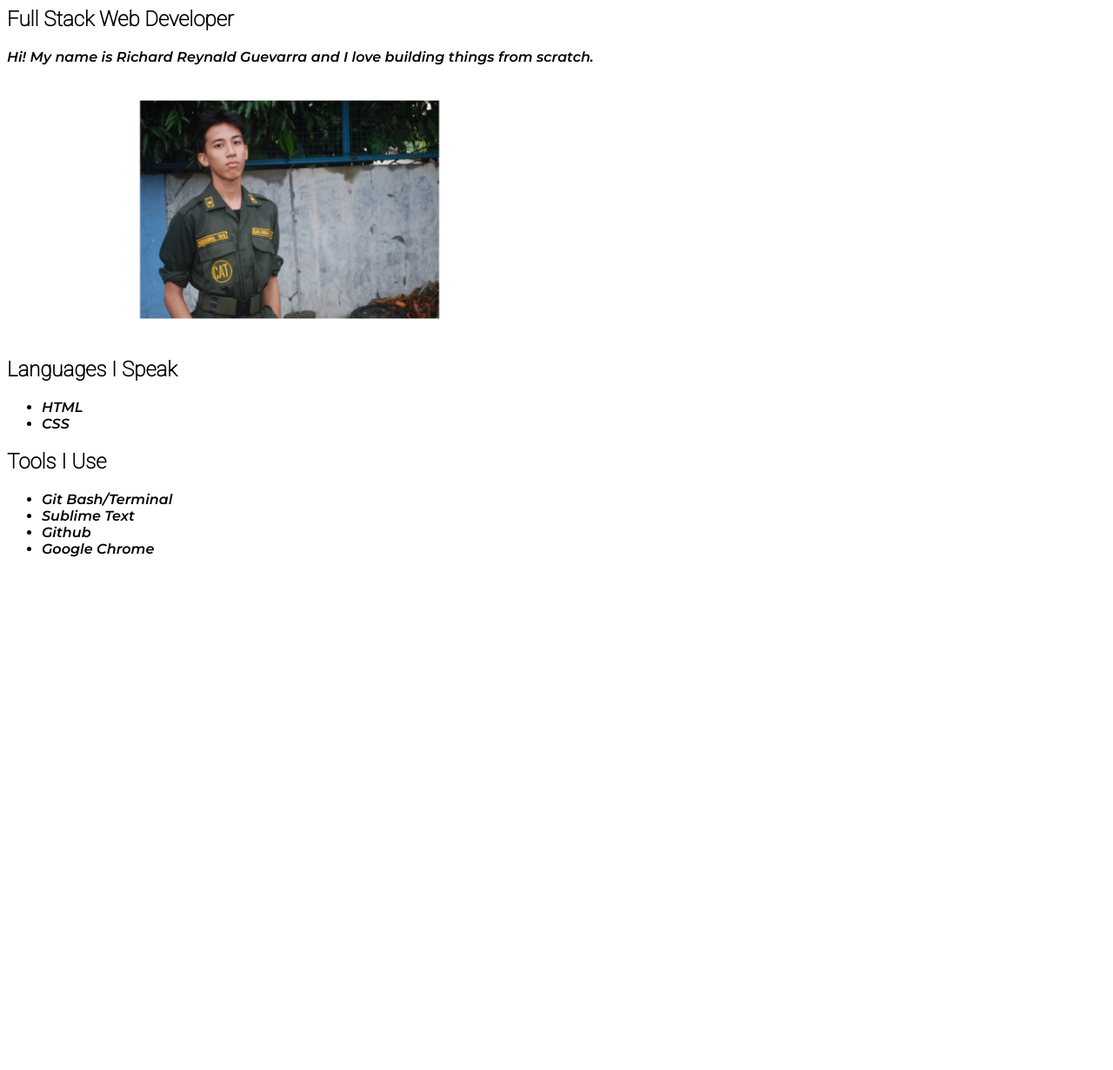
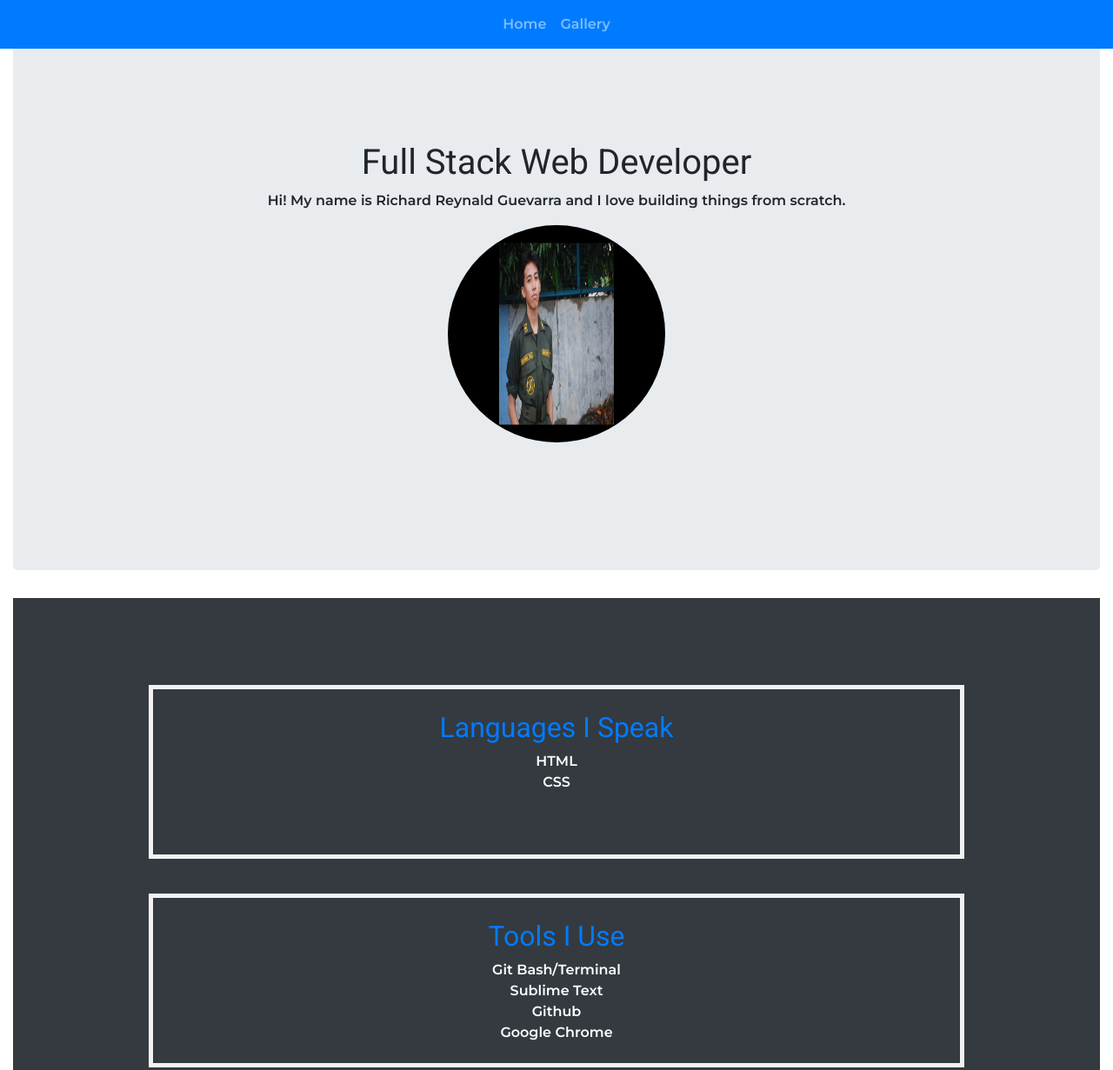
Before and after one commit to ILCFRI/fcb-portolio, a plain HTML site: page index.html in a window 1280 px wide. Shown: the top 1231 px of the page at 87% size. Before the commit the page ends 800 px from the top, so only its background shows below. Drawn offline with nearby package versions, Linux system fonts and the light colour scheme.

Commit message:
Add files via upload

```diff
--- a/index.html
+++ b/index.html
@@ -1,32 +1,59 @@
 <html>
 	<head>
 		<title>Richard Reynald Guevarra | Web Developer Portfolio</title>
+		<!--Google Fonts -->
 		<link rel="preconnect" href="https://fonts.googleapis.com">
 		<link rel="preconnect" href="https://fonts.gstatic.com" crossorigin>
-		<link href="https://fonts.googleapis.com/css2?family=Montserrat:ital,wght@1,600&family=Roboto:wght@100&display=swap" rel="stylesheet">
+		<link href="https://fonts.googleapis.com/css2?family=Montserrat:wght@600&family=Roboto&display=swap" rel="stylesheet">
+		<!--Bootstrap -->
+		<link rel="stylesheet" href="https://cdn.jsdelivr.net/npm/bootstrap@4.6.0/dist/css/bootstrap.min.css" integrity="sha384-B0vP5xmATw1+K9KRQjQERJvTumQW0nPEzvF6L/Z6nronJ3oUOFUFpCjEUQouq2+l" crossorigin="anonymous">
+		<!--Custom CSS -->
 		<link rel="stylesheet" type="text/css" href="style.css">
 	</head>
 	<body>
-		<div class="container">
-			<section id="landing">
+		<nav class="navbar navbar-expand-lg navbar-dark bg-primary fixed-top">
+		  <button class="navbar-toggler" type="button" data-toggle="collapse" data-target="#navbarSupportedContent" aria-controls="navbarSupportedContent" aria-expanded="false" aria-label="Toggle navigation">
+		    <span class="navbar-toggler-icon"></span>
+		  </button>
+
+		  <div class="collapse navbar-collapse" id="navbarSupportedContent">
+		    <ul class="navbar-nav mx-auto">
+		      <li class="nav-item">
+		      	<a href="#landing" class="nav-link"> Home </a>
+		      </li>
+		      <li class="nav-item">
+		      	<a href="#gallery" class="nav-link"> Gallery </a>
+		      </li>
+		    </ul>
+		  </div>
+		</nav>
+		<div class="container-fluid">
+			<section class="jumbotron text-center mt-3" id="landing">
 				<h1>Full Stack Web Developer</h1>
 				<p>Hi! My name is Richard Reynald Guevarra and I love building things from scratch.</p>
 				<img src="images/G.jpg">
 			</section>
-			<section id="gallery">
+			<section class="text-center bg-dark" id="gallery">
+				<div class="tools">
 				<h2>Languages I Speak</h2>
 				<ul>
 					<li>HTML</li>
 					<li>CSS</li>
 				</ul>
+				</div>
+				<div class="tools">
 				<h2>Tools I Use</h2>
 				<ul>
 					<li>Git Bash/Terminal</li>
-					<li>Sublime Text</li>
+				<li>Sublime Text</li>
 					<li>Github</li>
 					<li>Google Chrome</li>
 				</ul>
+				</div>
 			</section>
 		</div>
-</body>
+ 		<!-- Bootstrap Scripts -->
+		<script src="https://code.jquery.com/jquery-3.5.1.slim.min.js" integrity="sha384-DfXdz2htPH0lsSSs5nCTpuj/zy4C+OGpamoFVy38MVBnE+IbbVYUew+OrCXaRkfj" crossorigin="anonymous"></script>
+		<script src="https://cdn.jsdelivr.net/npm/bootstrap@4.6.0/dist/js/bootstrap.bundle.min.js" integrity="sha384-Piv4xVNRyMGpqkS2by6br4gNJ7DXjqk09RmUpJ8jgGtD7zP9yug3goQfGII0yAns" crossorigin="anonymous"></script>
+	</body>
 </html>
--- a/style.css
+++ b/style.css
@@ -8,7 +8,40 @@ h2{
 }
 
 img{
-	height: 300px;
-	width: 650px;
+	height: 250px;
+	width: 250px;
 	border-radius:50%;
+	background-color: black;
 }
+
+#landing,
+#gallery {
+  height: 80vh;
+  /* center the content vertically using flexbox */
+  display: flex;
+  flex-direction: column;
+  justify-content: center;
+  align-items: center;
+}
+
+ul{
+	list-style: none;
+	padding: 0;
+}
+
+h2 {
+  color: #007bff;
+}
+
+.tools {
+  padding: 25px;
+  height: 200px;
+  border: 5px solid #f2f2f2;
+  margin: 20px;
+  width: 75%;
+  color: white;
+}
+
+html {
+  scroll-behavior: smooth;
+}
```
Also changed, not shown: 1 other file.
